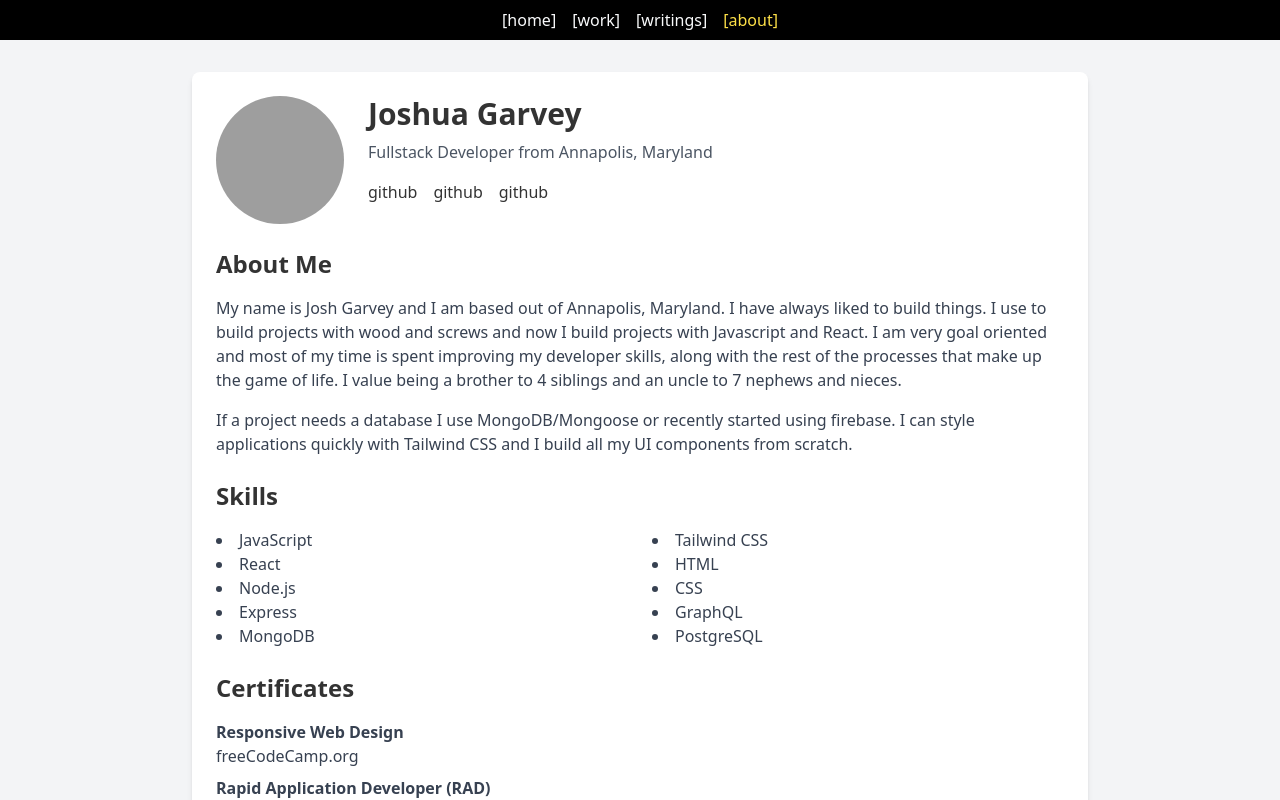
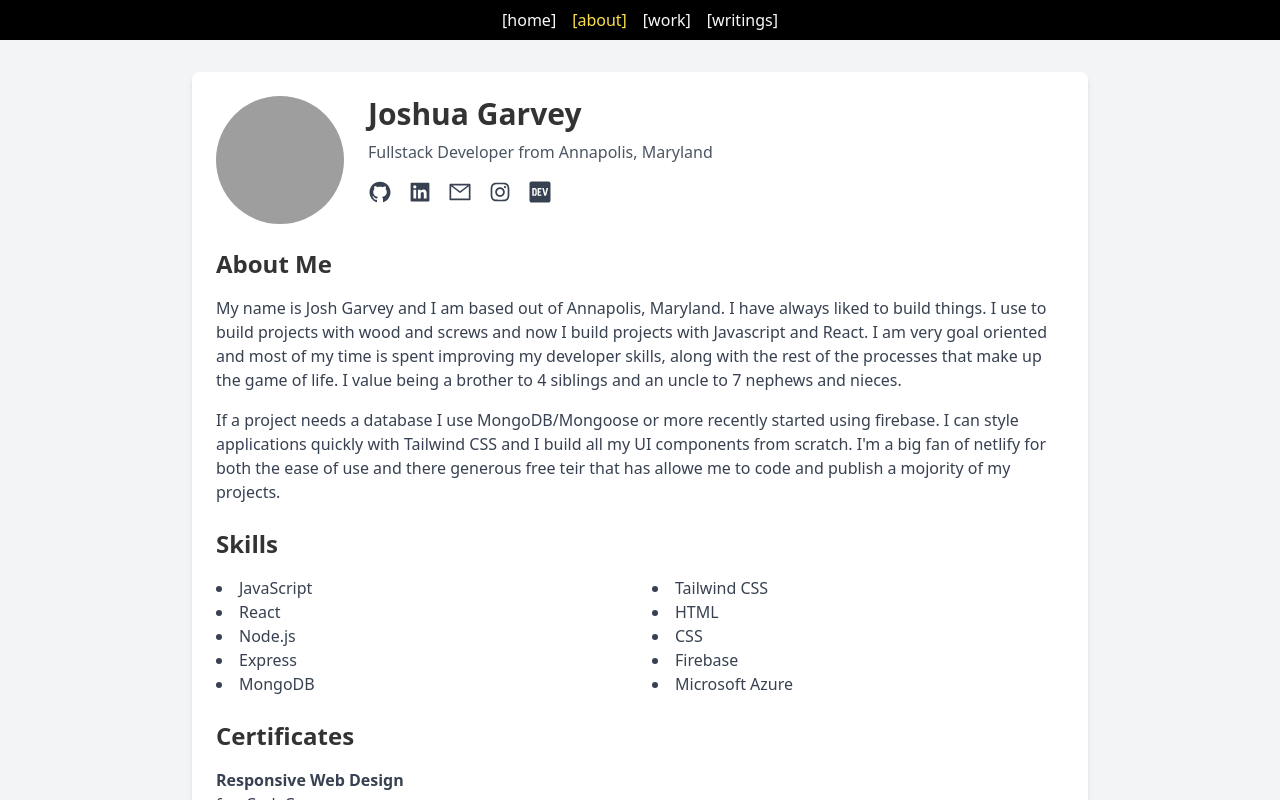
Before and after one commit to Jgar514/JoshandEllie, a React (Vite) app in the folder joshandellie/: page /about in a window 1280 px wide. Built offline with nearby package versions, Linux system fonts and the light colour scheme; grey boxes are pictures that could not be loaded; what @theatre/studio would draw is missing.

Commit message:
updated aboutme and started projects

```diff
--- a/joshandellie/src/About.jsx
+++ b/joshandellie/src/About.jsx
@@ -1,4 +1,15 @@
 import React from 'react';
+import {
+  AiFillGithub,
+  AiFillLinkedin,
+  AiOutlineMail,
+  AiOutlineSend,
+  AiOutlineMenu,
+  AiOutlineInstagram,
+} from "react-icons/ai";
+import { FaDev } from "react-icons/fa";
+
+
 
 export default function About() {
   return (
@@ -16,9 +27,40 @@ export default function About() {
 
             {/* Social Icons Row */}
             <div className="flex items-center mt-4 gap-4 w-full">
-              <div>github</div>
-              <div>github</div>
-              <div>github</div>
+              <a
+                href="https://github.com/jgar514"
+                target="_blank"
+                rel="noopener noreferrer"
+                className="text-gray-700 hover:text-gray-900"
+              >
+                <AiFillGithub size={24} />
+              </a>
+              <a
+                href="https://linkedin.com/in/josh-garvey"
+                target="_blank"
+                rel="noopener noreferrer"
+                className="text-gray-700 hover:text-gray-900"
+              >
+                <AiFillLinkedin size={24} />
+              </a>
+              <a
+                href="mailto:josh.t.garvey@gmail.com"
+                className="text-gray-700 hover:text-gray-900"
+              >
+                <AiOutlineMail size={24} />
+              </a>
+              <a
+                href="https://www.instagram.com/joshgarvey/"
+                className="text-gray-700 hover:text-gray-900"
+              >
+                <AiOutlineInstagram size={24} />
+              </a>
+              <a
+                href="https://dev.to/jgar514"
+                className="text-gray-700 hover:text-gray-900"
+              >
+                <FaDev size={24} />
+              </a>
             </div>
           </div>
         </div>
@@ -28,7 +70,7 @@ export default function About() {
             My name is Josh Garvey and I am based out of Annapolis, Maryland. I have always liked to build things. I use to build projects with wood and screws and now I build projects with Javascript and React. I am very goal oriented and most of my time is spent improving my developer skills, along with the rest of the processes that make up the game of life. I value being a brother to 4 siblings and an uncle to 7 nephews and nieces.
           </p>
           <p className="text-gray-700 mb-4">
-          If a project needs a database I use MongoDB/Mongoose or recently started using firebase. I can style applications quickly with Tailwind CSS and I build all my UI components from scratch.
+            If a project needs a database I use MongoDB/Mongoose or more recently started using firebase. I can style applications quickly with Tailwind CSS and I build all my UI components from scratch. I'm a big fan of netlify for both the ease of use and there generous free teir that has allowe me to code and publish a mojority of my projects.
           </p>
         </div>
         <div className="mt-6">
@@ -46,8 +88,8 @@ export default function About() {
               <li>Tailwind CSS</li>
               <li>HTML</li>
               <li>CSS</li>
-              <li>GraphQL</li>
-              <li>PostgreSQL</li>
+              <li>Firebase</li>
+              <li>Microsoft Azure</li>
             </ul>
           </div>
         </div>
--- a/joshandellie/src/App.jsx
+++ b/joshandellie/src/App.jsx
@@ -20,6 +20,14 @@ export default function App() {
 							[home]
 						</NavLink>
 						<NavLink
+							to="/about"
+							className={({ isActive }) =>
+								isActive ? "text-yellow-300" : "text-gray-50"
+							}
+						>
+							[about]
+						</NavLink>
+						<NavLink
 							to="/work"
 							className={({ isActive }) =>
 								isActive ? "text-yellow-300" : "text-gray-50"
@@ -35,14 +43,7 @@ export default function App() {
 						>
 							[writings]
 						</NavLink>
-						<NavLink
-							to="/about"
-							className={({ isActive }) =>
-								isActive ? "text-yellow-300" : "text-gray-50"
-							}
-						>
-							[about]
-						</NavLink>
+
 					</div>
 				</nav>
 
--- a/joshandellie/src/ProjectCard.jsx
+++ b/joshandellie/src/ProjectCard.jsx
@@ -2,7 +2,7 @@ import React from 'react';
 
 function ProjectCard({ title, description, imageUrl, demoUrl, githubUrl }) {
   return (
-    <div className="max-w-sm rounded overflow-hidden shadow-lg m-4 bg-white">
+    <div className="max-w-sm rounded overflow-hidden shadow-lg m-4 bg-gray-50">
       <img className="w-full" src={imageUrl} alt={title} />
       <div className="px-6 py-4">
         <div className="font-bold text-xl mb-2">{title}</div>
--- a/joshandellie/src/Work.jsx
+++ b/joshandellie/src/Work.jsx
@@ -1,5 +1,6 @@
 import React from 'react';
-import ProjectCard from './ProjectCard'; // Adjust the import path as per your file structure
+import ProjectCard from './ProjectCard';
+import blackline from "./assets/work/homie.png"
 
 function Work() {
   // Example project data
@@ -7,7 +8,7 @@ function Work() {
     {
       title: 'Project 1',
       description: 'Description of project 1.',
-      imageUrl: 'https://placehold.it/300x200',
+      imageUrl: blackline,
       demoUrl: '#',
       githubUrl: '#'
     },
@@ -51,7 +52,7 @@ function Work() {
   ];
 
   return (
-    <div className="container  p-4 bg-gray-50 w-full">
+    <div className=" p-4 bg-white w-full h-full overflow-y-auto">
       <div className="grid grid-cols-1 md:grid-cols-3 gap-4">
         {projects.map((project, index) => (
           <ProjectCard
```
Also changed, not shown: joshandellie/src/assets/work/homie.png (added).
